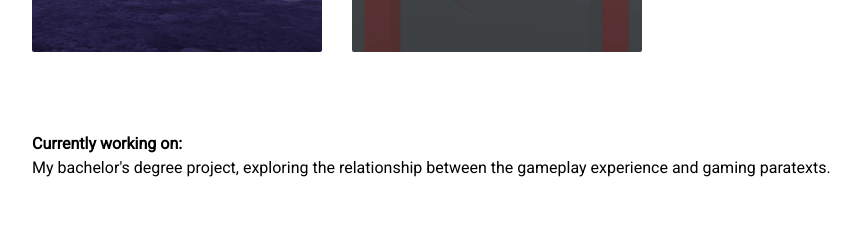
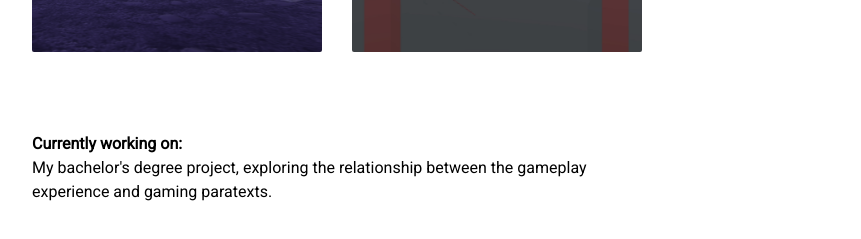
Before and after one commit to simonsomething/simonsomething.github.io, a plain HTML site: page index.html in a window 1280 px wide. Shown: the part 497-736 px from the top of the page, without its empty margins (303-1164 px from the left). Drawn offline with Linux system fonts and the light colour scheme; files whose address does not match are found by name.

Commit message:
Current project column distribution

```diff
--- a/index.html
+++ b/index.html
@@ -53,10 +53,11 @@
 
     <div class="row">
         <div class="col-3 roboto body-text"></div>
-        <div class="col-9 roboto body-text" style="text-align: left;">
+        <div class="col-6 roboto body-text" style="text-align: left;">
             <p style="font-weight: 600;">Currently working on:</p>
             <p>My bachelor's degree project, exploring the relationship between the gameplay experience and gaming paratexts. </p>
         </div>
+        <div class="col-3 roboto body-text"></div>
     </div>
 
 <!--
```
